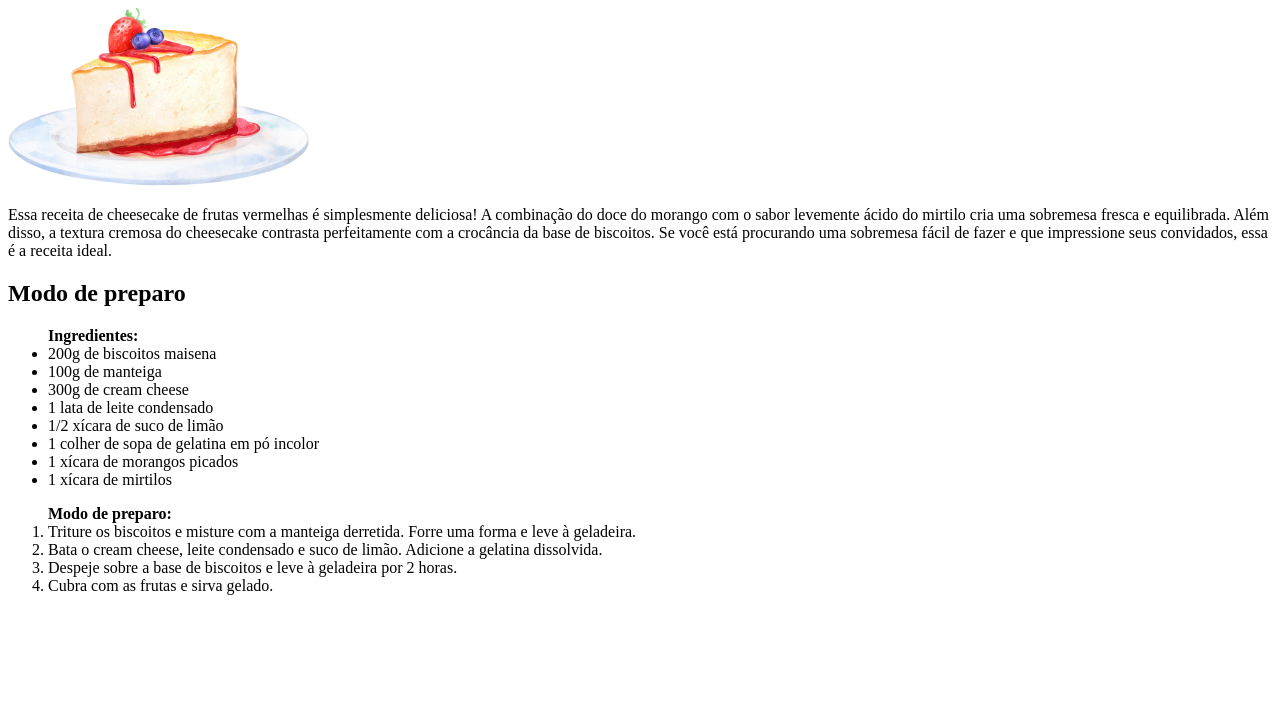
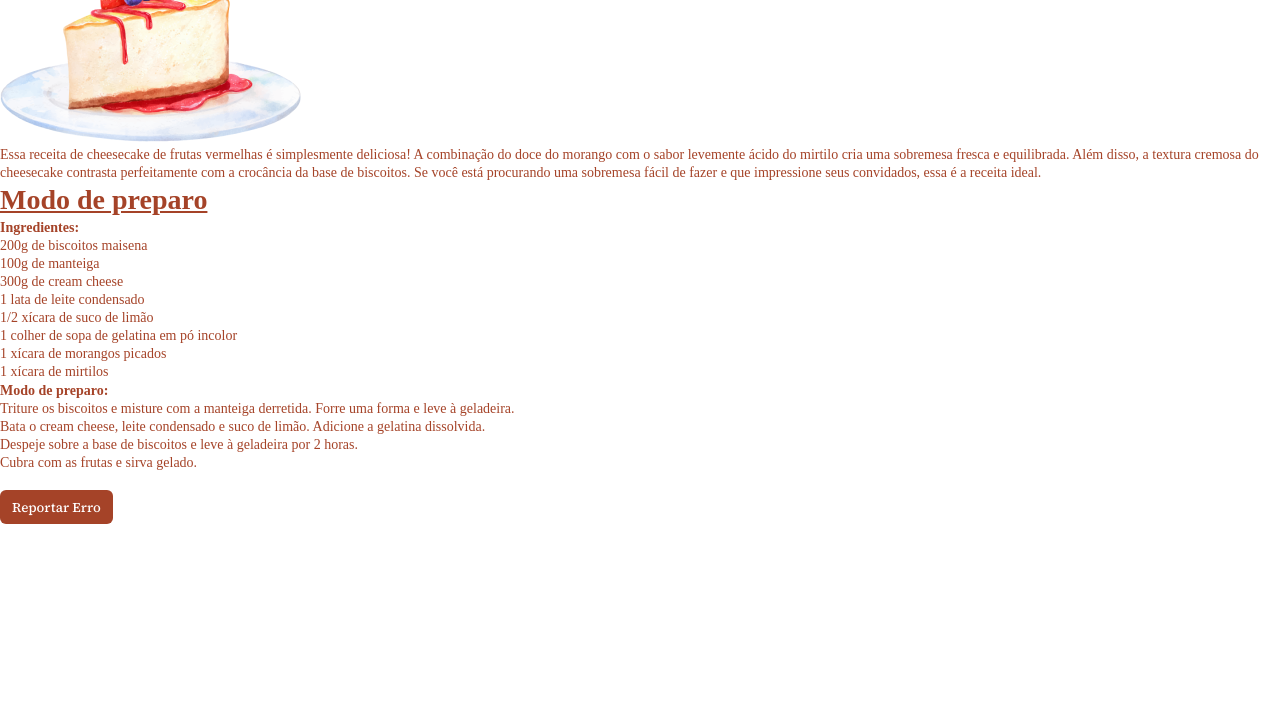
Before and after one commit to lucascriado/rocketseat-recipe, a plain HTML site: page index.html in a window 1280 px wide. Shown: the part 73-800 px from the top of the page. Drawn offline with Linux system fonts and the light colour scheme; a web font is replaced by a local one.

Commit message:
feat: organizing fonts for texts

```diff
--- a/index.html
+++ b/index.html
@@ -4,6 +4,10 @@
 <head>
     <meta charset="UTF-8">
     <meta name="viewport" content="width=device-width, initial-scale=1.0">
+    <link rel="preconnect" href="https://fonts.googleapis.com">
+    <link rel="preconnect" href="https://fonts.gstatic.com" crossorigin>
+    <link href="https://fonts.googleapis.com/css2?family=Source+Serif+4:wght@500&family=Source+Serif+Pro:wght@400;700&display=swap" rel="stylesheet">
+    <link rel="stylesheet" href="./style.css">
     <title>Cheesecake</title>
 </head>
 
@@ -12,7 +16,10 @@
         <div class="recipe">
             <h1>Cheesecake de Frutas</h1>
             <img src="./assets/cake.png" alt="Imagem de um bolo.">
-            <p>Essa receita de cheesecake de frutas vermelhas é simplesmente deliciosa! A combinação do doce do morango com o sabor levemente ácido do mirtilo cria uma sobremesa fresca e equilibrada. Além disso, a textura cremosa do cheesecake contrasta perfeitamente com a crocância da base de biscoitos. Se você está procurando uma sobremesa fácil de fazer e que impressione seus convidados, essa é a receita ideal.</p>
+            <p>Essa receita de cheesecake de frutas vermelhas é simplesmente deliciosa! A combinação do doce do morango
+                com o sabor levemente ácido do mirtilo cria uma sobremesa fresca e equilibrada. Além disso, a textura
+                cremosa do cheesecake contrasta perfeitamente com a crocância da base de biscoitos. Se você está
+                procurando uma sobremesa fácil de fazer e que impressione seus convidados, essa é a receita ideal.</p>
         </div>
         <div class="ingredients">
             <h2>Modo de preparo</h2>
@@ -34,6 +41,7 @@
                 <li>Despeje sobre a base de biscoitos e leve à geladeira por 2 horas.</li>
                 <li>Cubra com as frutas e sirva gelado.</li>
             </ol>
+            <button>Reportar Erro</button>
         </div>
     </main>
 </body>
--- a/style.css
+++ b/style.css
@@ -1,4 +1,44 @@
 * {
     margin: 0;
     padding: 0;
+    box-sizing: border-box;
 }
+
+body {
+    color: #A54328;
+    font-size: 1.6rem;
+}
+
+:root {
+    font-family: 'Source Serif Pro';
+    -webkit-font-smoothing: antialiased;
+    -moz-osx-font-smoothing: grayscale;
+    font-size: 62.5%;
+}
+
+button {
+    font-family: 'Source Serif 4';
+    font-weight: 500;
+    -webkit-font-smoothing: antialiased;
+    -moz-osx-font-smoothing: grayscale;
+    background-color: #A54328;
+    color: #fff;
+    border: 0;
+    padding: .8rem 1.2rem;
+    border-radius: .6rem;
+    margin-top: 1.8rem;
+}
+
+h1, h2 {
+    font-size: 2.8rem;
+    line-height: 3.6rem;
+}
+
+h2 {
+    text-decoration: underline;
+}
+
+p, li, strong {
+    font-size: 1.4rem;
+    line-height: 1.8rem;
+}
```
